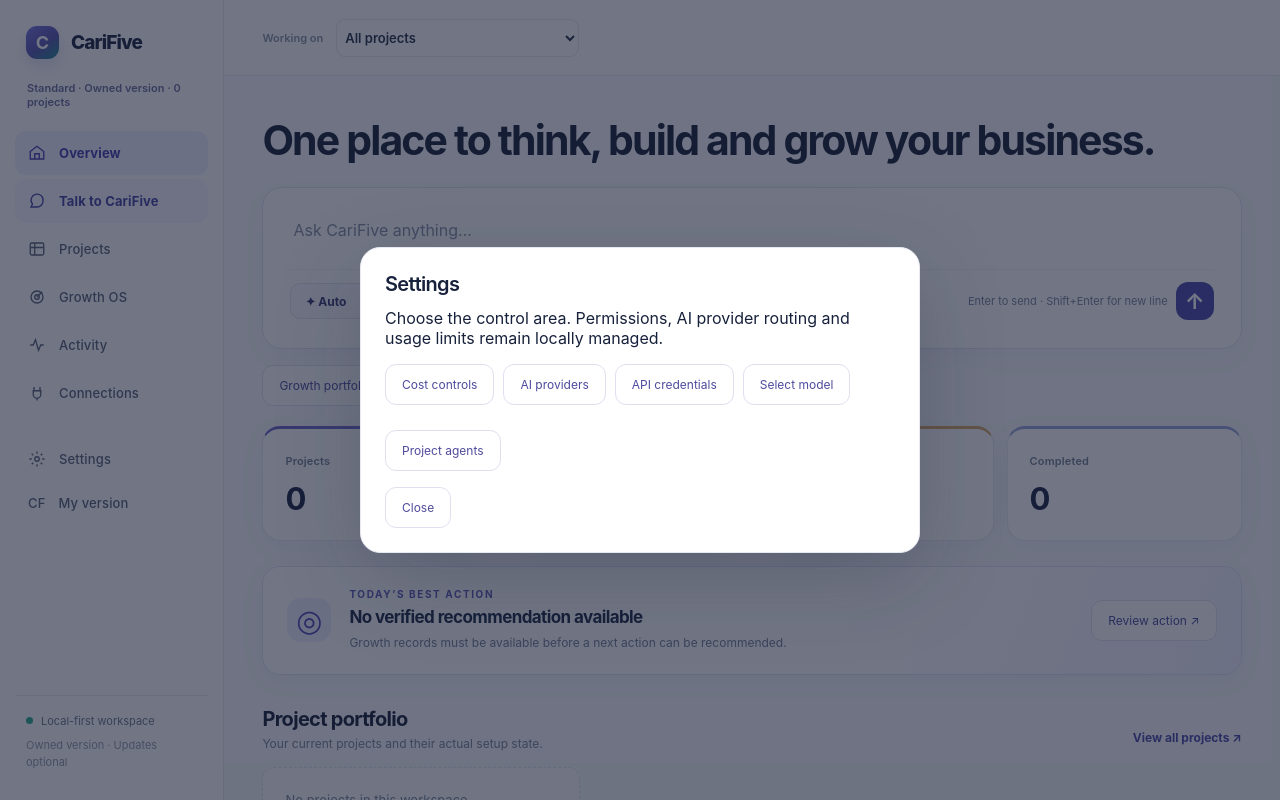
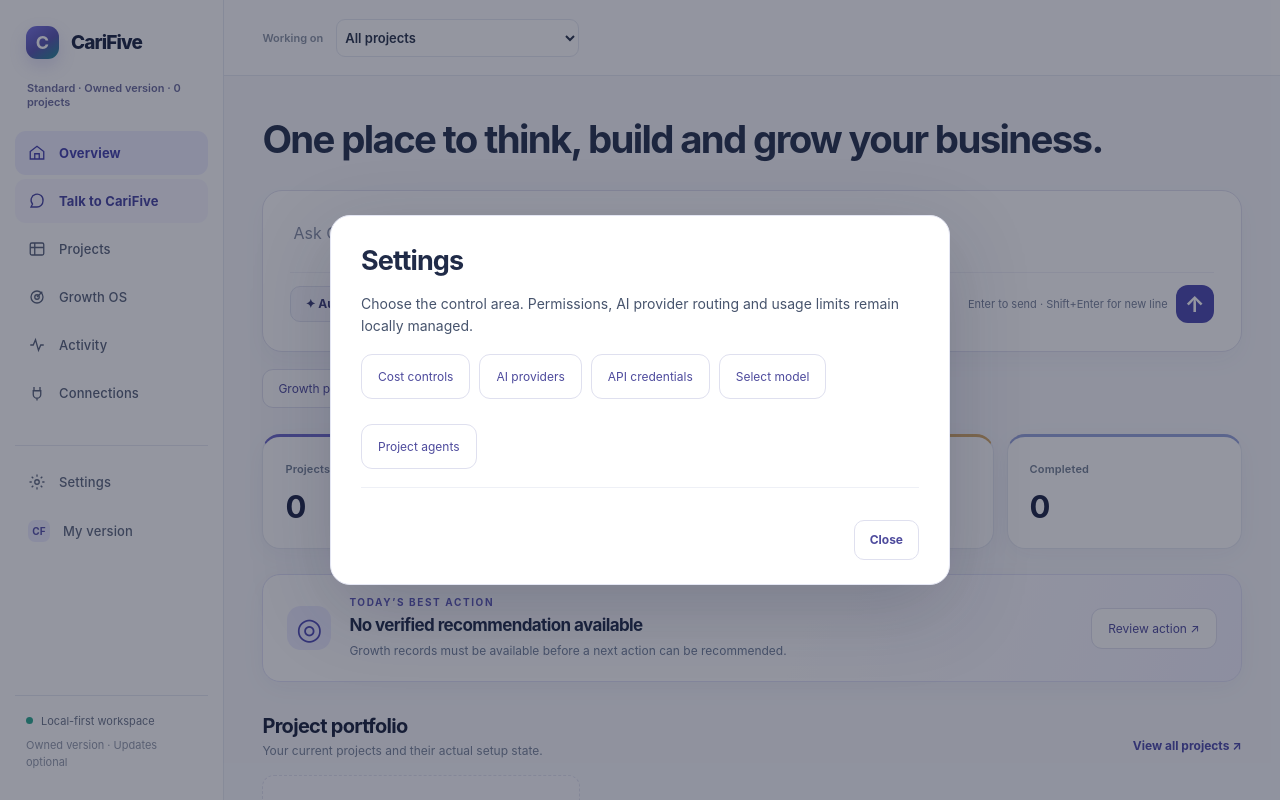
Before and after one commit to unikmo/aibo, a plain HTML site: page Control-Centre/v3/index.html in a window 1280 px wide. Both pictures are taken after a click on the button "Settings". Shown: the top 800 px of the page. Drawn offline with Linux system fonts and the light colour scheme; no server answers.

Commit message:
Polish modal hierarchy and footer, move utility actions into sidebar and simplify landing headline

```diff
--- a/Control-Centre/v3/premium.css
+++ b/Control-Centre/v3/premium.css
@@ -189,3 +189,33 @@ button:focus-visible,select:focus-visible,a:focus-visible,textarea:focus-visible
  .composer-select,#screen-soni .prompt-controls .composer-select{max-width:145px;font-size:11px!important}
  .composer-submit{margin-left:auto}
 }
+
+/* Approved compact navigation hierarchy and understated hero. */
+.aside-utilities{border-top:1px solid #e8e9f2;margin-top:8px;padding:14px 0 0;display:grid;gap:4px}
+.aside-utilities .nav{width:100%;text-align:left;color:#5d687f;background:transparent}
+.aside-utilities .nav:hover{background:#f4f4fa;color:#4644a9}
+.mini-cf{width:22px;height:22px;display:grid;place-items:center;flex:none;border-radius:7px;background:#ededff;color:#5551aa;font-size:10px;font-weight:750}
+#screen-home .home-heading{margin:0 0 27px}
+#screen-home .home-heading h1{max-width:1020px;font-size:clamp(26px,3vw,40px);line-height:1.22;letter-spacing:-.043em;font-weight:710;color:#24304d}
+#screen-home .growth-quicklinks{display:flex;align-items:center;gap:10px;margin:17px 0 26px;flex-wrap:wrap}
+#screen-home .growth-quicklinks button{font-size:12px;padding:11px 15px;min-height:39px}
+.topbar .topright:empty{display:none}
+@media(max-width:700px){.aside-utilities{display:flex;gap:8px;margin-top:0;padding:0;border-top:0}.aside-utilities .nav{width:auto;min-width:125px}#screen-home .home-heading h1{font-size:clamp(25px,6vw,32px)}}
+
+/* Polished shared dialogs: grouped content and aligned actions at every breakpoint. */
+#overlay{background:rgba(22,28,49,.46)}
+#overlay .modal{box-sizing:border-box;width:min(620px,calc(100vw - 32px));max-width:620px;max-height:min(86dvh,780px);overflow:hidden;background:#fff;border:1px solid #e4e6f3;border-radius:20px;box-shadow:0 24px 80px #1a234236;padding:28px 30px 24px;display:flex;flex-direction:column;gap:15px}
+#modalTitle{color:#202b48;font-size:clamp(21px,2.4vw,27px);font-weight:730;letter-spacing:-.034em;line-height:1.25;margin:0}
+#modalBody{color:#47546d;font-size:14px;line-height:1.6;overflow-y:auto;min-height:0;max-height:64dvh;scrollbar-width:thin}
+#modalBody .growth-line{font-size:13px;line-height:1.65;color:#566278;margin:0 0 12px;overflow-wrap:anywhere}
+#modalBody .growth-line:first-child{color:#25304e;font-weight:600}
+#modalBody .modal-form{display:grid;gap:14px}
+#modalBody .field{font-family:inherit;border:1px solid #dfe1ed;background:#fff;border-radius:10px;padding:10px 12px;width:100%;max-width:100%;box-sizing:border-box}
+#modalFooter{display:flex;align-items:center;justify-content:flex-end;gap:10px;flex-wrap:wrap;border-top:1px solid #eef0f6;padding-top:16px;margin-top:3px}
+#modalFooter>.secondary{order:0}
+#modalFooter .growth-buttons{display:flex;flex-wrap:wrap;justify-content:flex-end;align-items:center;gap:9px;margin:0;order:1}
+#modalFooter button{min-height:40px;padding:10px 15px;white-space:normal;text-align:center;border-radius:10px;font-size:12px;font-weight:650}
+#modalFooter .growth-buttons button:first-child{background:#4b49af;color:#fff;border-color:#4b49af}
+#modalFooter .growth-buttons button:first-child:hover{background:#353395}
+#modalBody .growth-form{max-height:min(55dvh,550px)}
+@media(max-width:580px){#overlay .modal{padding:21px 19px 18px;gap:12px}#modalFooter{gap:7px}#modalFooter .growth-buttons{gap:7px}#modalFooter button{font-size:11px}}
```
